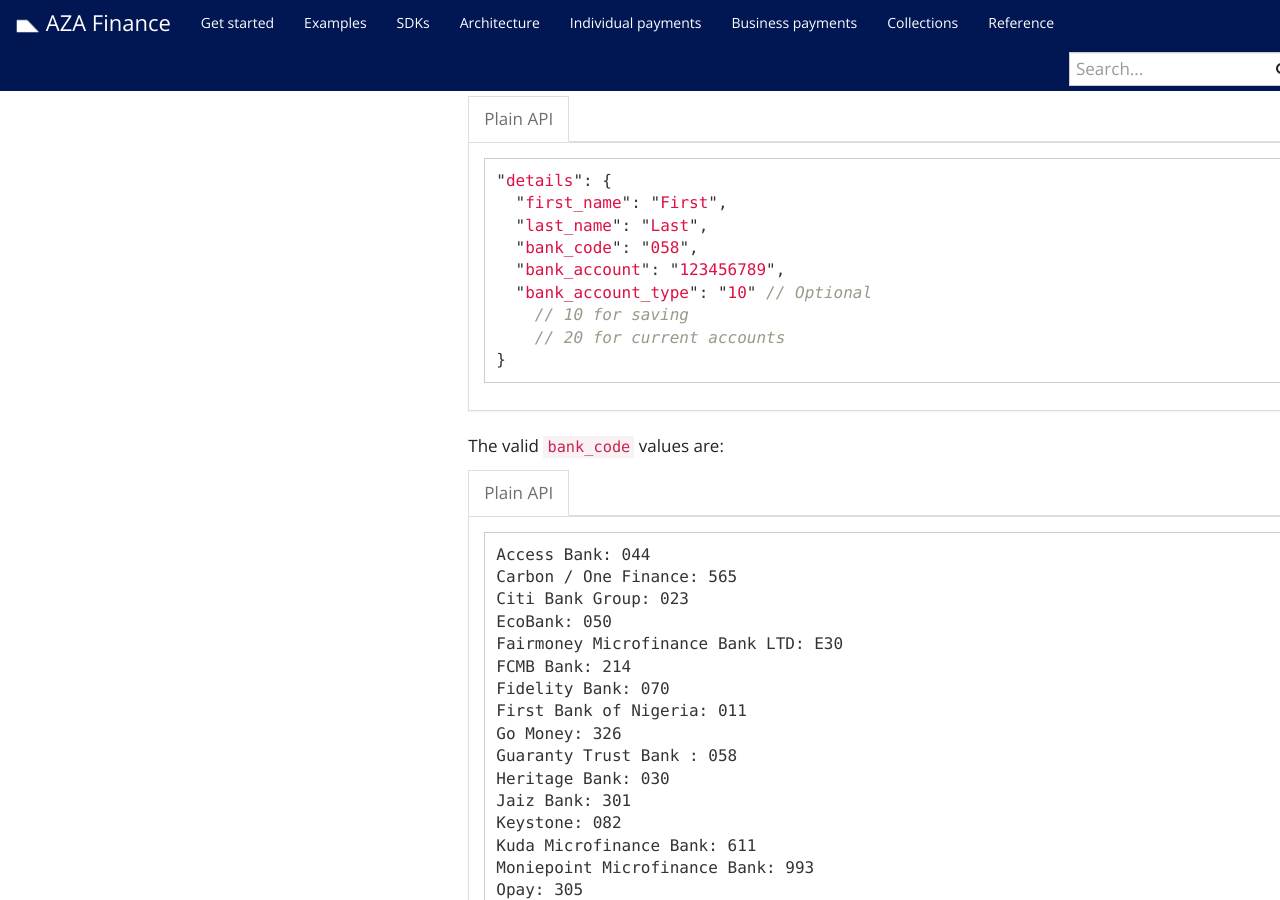
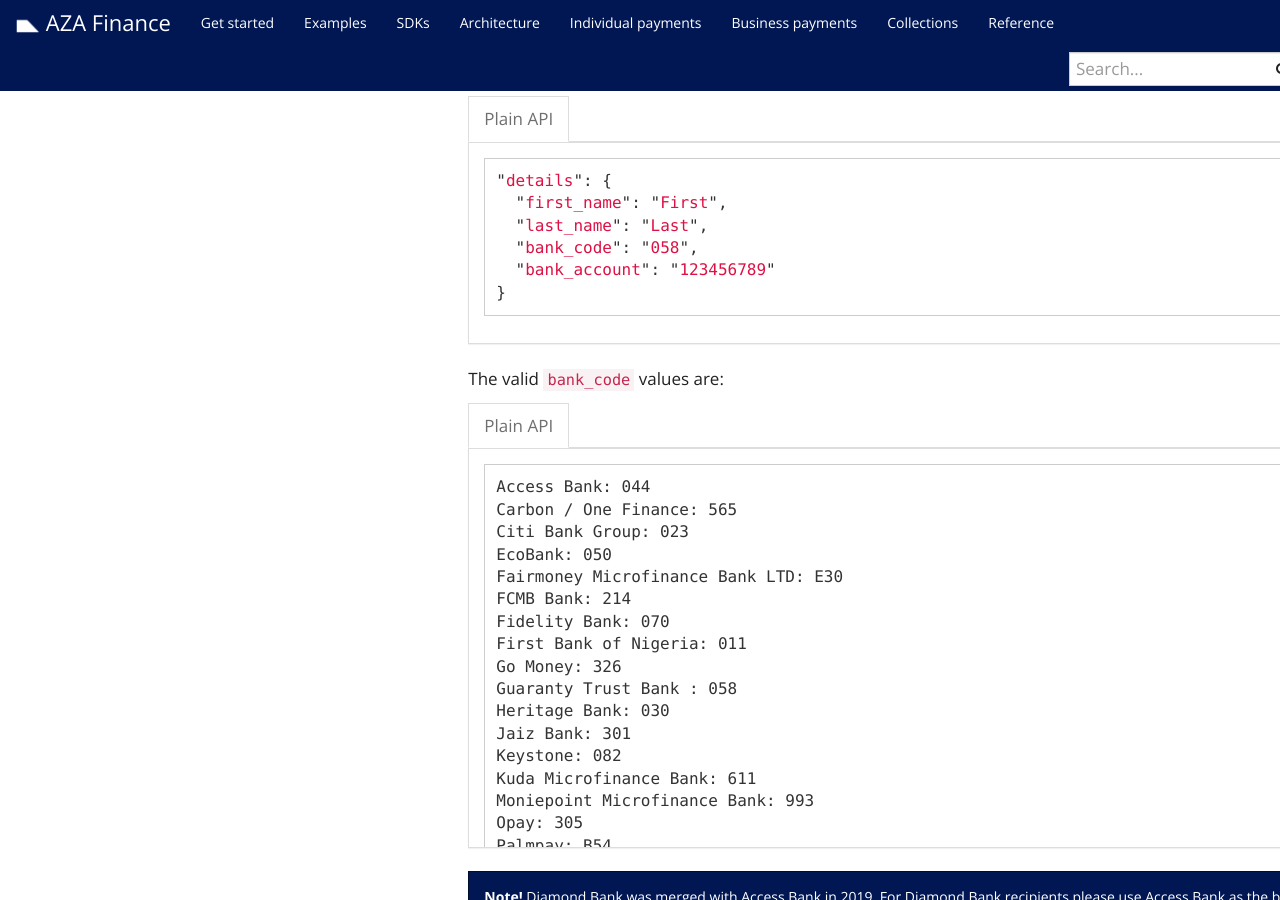
Before and after one commit to transferzero/api-documentation, a Jekyll site: the page built from _docs/individual-payments.md, in a window 1280 px wide and 900 px high, scrolled down 1444 px. Built offline with Jekyll 4.4.1, drawn with Linux system fonts in a browser that asks for light colours; nearby versions of some CDN libraries; comment, search, counter and statistics services are not loaded.

Commit message:
Removing bank account type field from NGN payments

````diff
--- a/_docs/individual-payments.md
+++ b/_docs/individual-payments.md
@@ -25,10 +25,7 @@
   "first_name": "First",
   "last_name": "Last",
   "bank_code": "058",
-  "bank_account": "123456789",
-  "bank_account_type": "10" // Optional
-    // 10 for saving
-    // 20 for current accounts
+  "bank_account": "123456789"
 }
 ```
 {% endcapture %}
````
